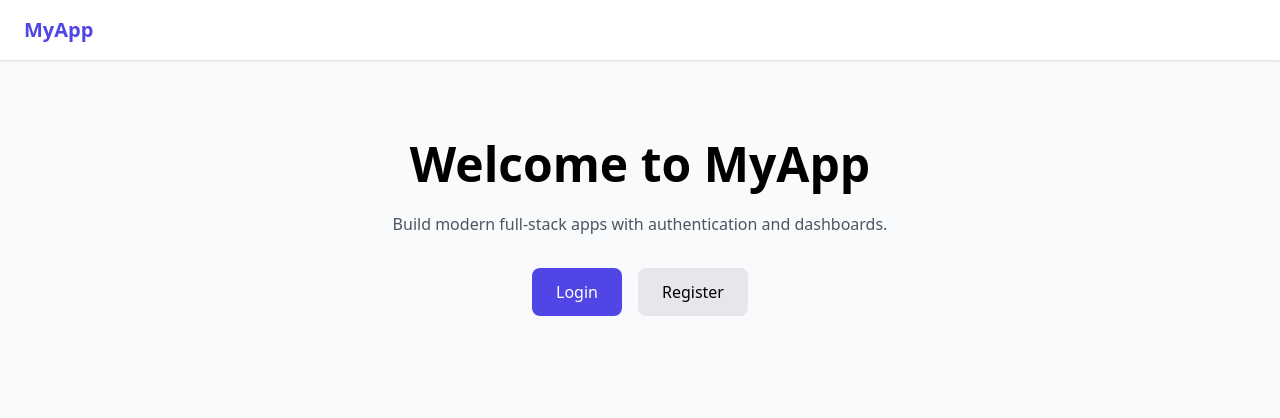
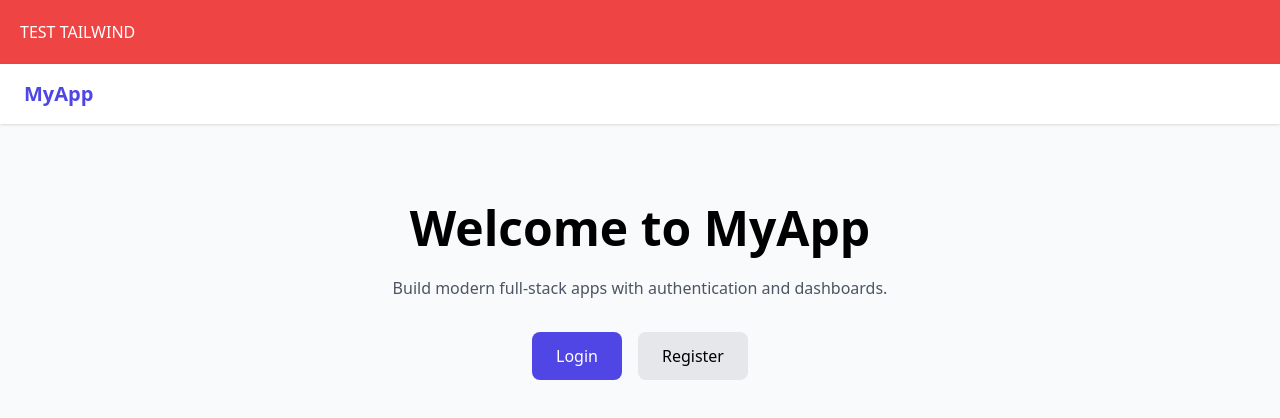
Before and after one commit to Yashwanth-57/DemoProject, a React (Vite) app in the folder DemoFrontend/: page / in a window 1280 px wide. Shown: the top 418 px of the page. Built offline with nearby package versions, Linux system fonts and the light colour scheme.

Commit message:
fix tailwind production

```diff
--- a/DemoFrontend/src/App.jsx
+++ b/DemoFrontend/src/App.jsx
@@ -7,6 +7,11 @@ import Login from "./pages/Login";
 
 function App() {
   return (
+
+    <>
+    <div className="bg-red-500 text-white p-5">
+  TEST TAILWIND
+</div>
     <BrowserRouter>
       <Routes>
         {/* Public Route */}
@@ -26,6 +31,7 @@ function App() {
         />
       </Routes>
     </BrowserRouter>
+    </>
   );
 }
 
--- a/DemoFrontend/src/index.css
+++ b/DemoFrontend/src/index.css
@@ -1,4 +1,3 @@
-
 
 @tailwind base;
 @tailwind components;
--- a/DemoFrontend/tailwind.Config.js
+++ b/DemoFrontend/tailwind.Config.js
@@ -1,5 +1,8 @@
 export default {
-  content: ["./index.html", "./src/**/*.{js,jsx}"],
+  content: [
+  "./index.html",
+  "./src/**/*.{js,jsx,ts,tsx}",  // add all types
+],
   theme: {
     extend: {},
   },
```
